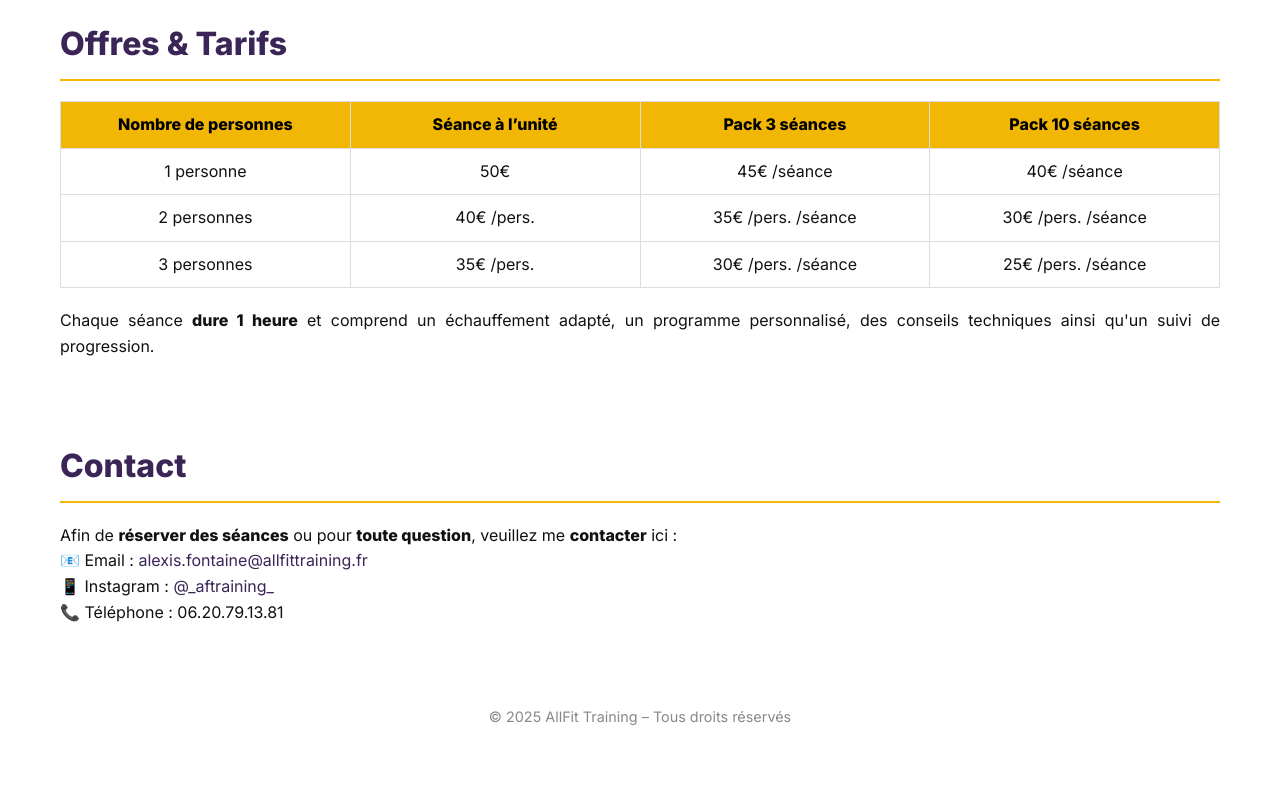
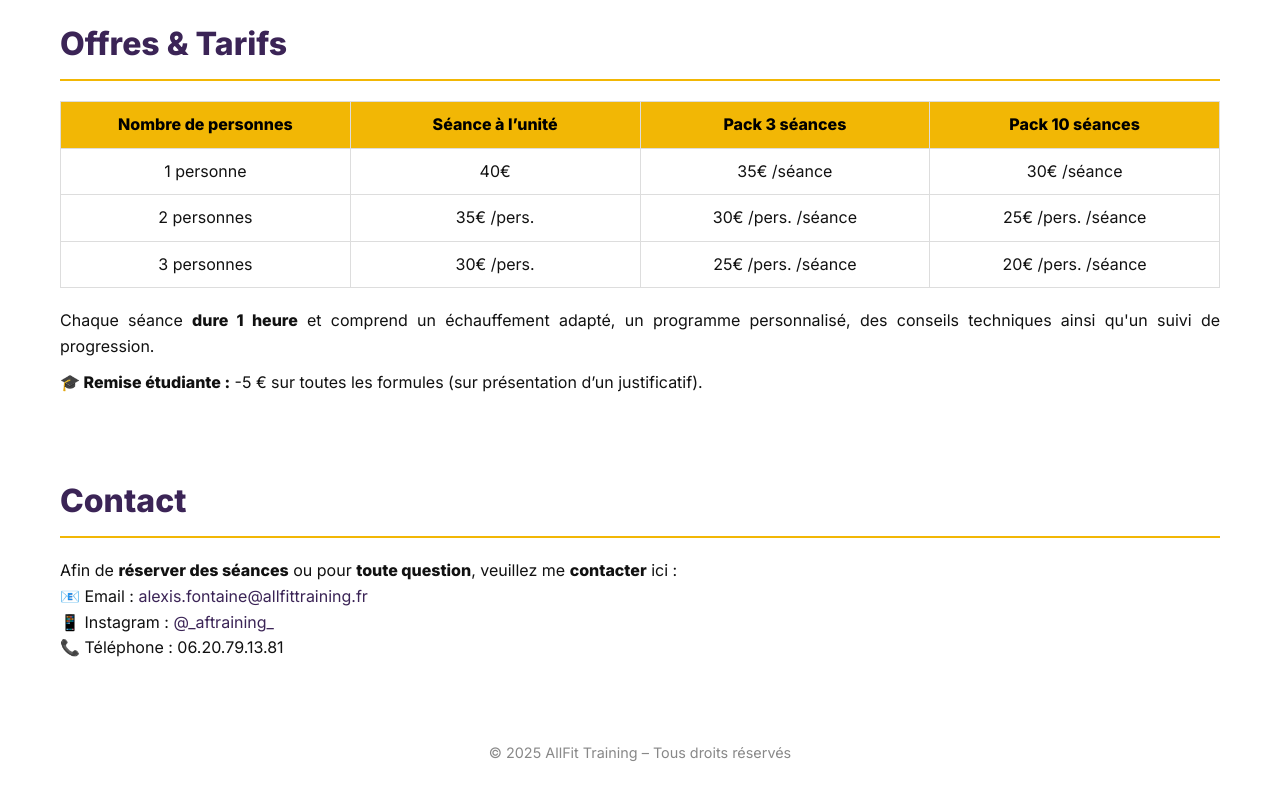
Before and after one commit to AllFitTraining/AllFit-Training, a plain HTML site: page index.html in a window 1280 px wide. Shown: the part 1309-2113 px from the top of the page. Before the commit the page ends 2077 px from the top, so only its background shows below. Drawn offline with Linux system fonts and the light colour scheme.

Commit message:
Add files via upload

```diff
--- a/index.html
+++ b/index.html
@@ -174,26 +174,27 @@ th, td {
       <tbody>
         <tr>
           <td>1 personne</td>
-          <td>50€</td>
-          <td>45€ /séance</td>
-          <td>40€ /séance</td>
+          <td>40€</td>
+          <td>35€ /séance</td>
+          <td>30€ /séance</td>
         </tr>
         <tr>
           <td>2 personnes</td>
-          <td>40€ /pers.</td>
-          <td>35€ /pers. /séance</td>
+          <td>35€ /pers.</td>
           <td>30€ /pers. /séance</td>
+          <td>25€ /pers. /séance</td>
         </tr>
         <tr>
           <td>3 personnes</td>
-          <td>35€ /pers.</td>
-          <td>30€ /pers. /séance</td>
+          <td>30€ /pers.</td>
           <td>25€ /pers. /séance</td>
+          <td>20€ /pers. /séance</td>
         </tr>
       </tbody>
     </table>
 </div>
     <p style="margin-top: 20px;" align="justify">Chaque séance <strong>dure 1 heure</strong> et comprend un échauffement adapté, un programme personnalisé, des conseils techniques ainsi qu'un suivi de progression.</p>
+      <p style="margin-top: 10px;" align="justify"><strong>🎓 Remise étudiante :</strong> -5 € sur toutes les formules (sur présentation d’un justificatif).</p>
   </section>
 
   <section id="contact">
```
